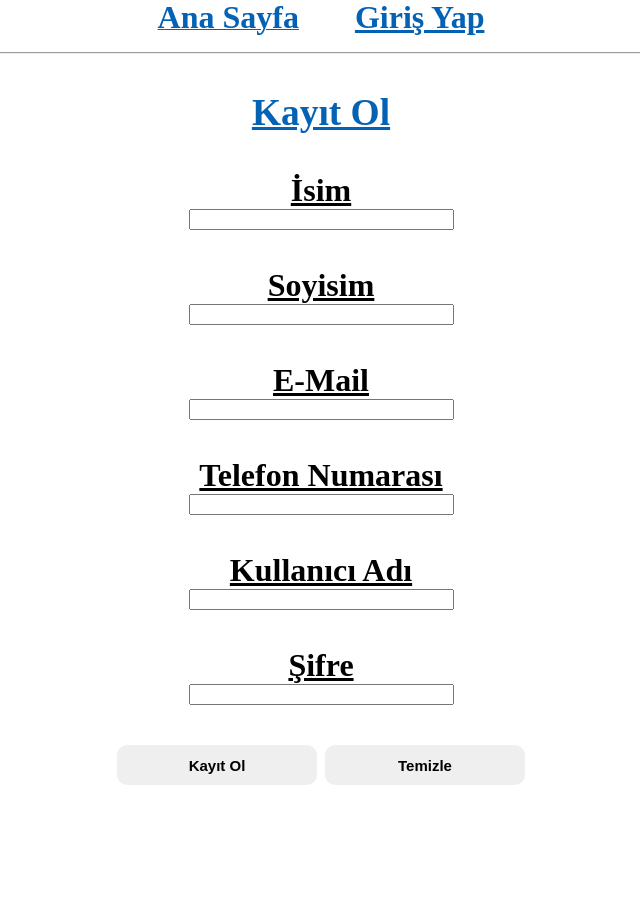
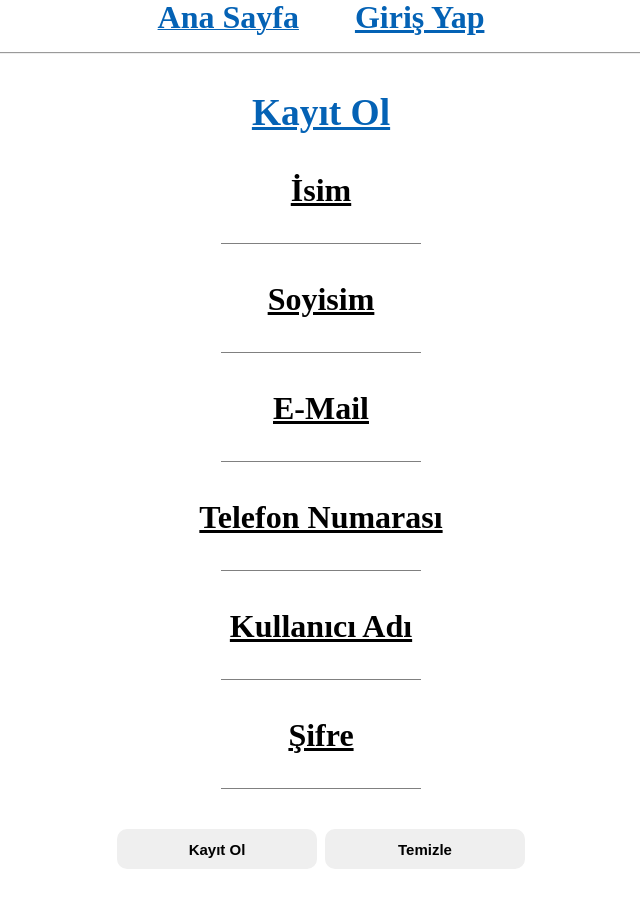
Before and after one commit to gokturkturan/CryptoWorld-WebSite, a PHP site: the page made by ÜyeOl.php in a window 1280 px wide. Shown: the part 252-1153 px from the top of the page, without its empty margins (319-959 px from the left). Before the commit the page ends 1037 px from the top, so only its background shows below. Run offline with PHP 8.4, Linux system fonts and the light colour scheme.

Commit message:
Update ÜyeOl.php

```diff
--- a/ÜyeOl.php
+++ b/ÜyeOl.php
@@ -10,7 +10,19 @@
 .btn:hover{
     background:#0462B5;
     cursor:pointer;
-    color:red;
+    color:green;
+}
+input[type=text]{
+    width:200px;
+    height:35px;
+    border:none;
+    border-bottom:1px solid grey;
+}
+input[type=password]{
+    width:200px;
+    height:35px;
+    border:none;
+    border-bottom:1px solid grey;
 }
 </style>
 <html>
```
